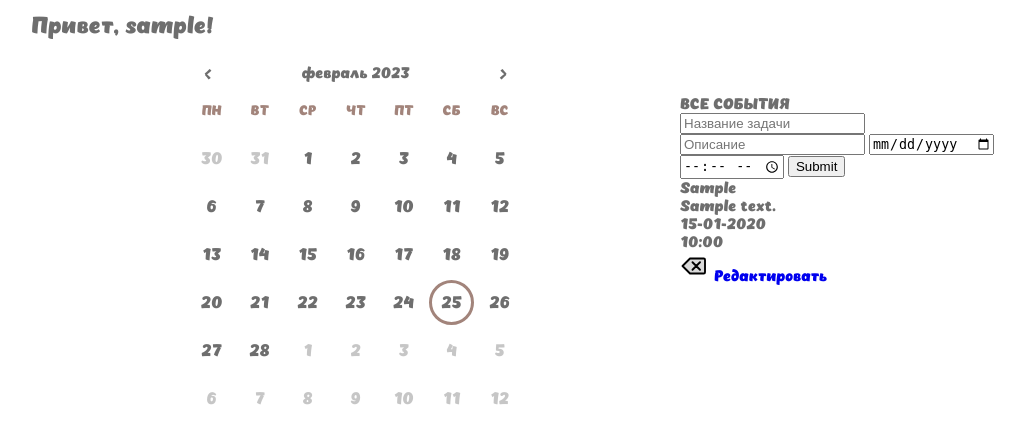
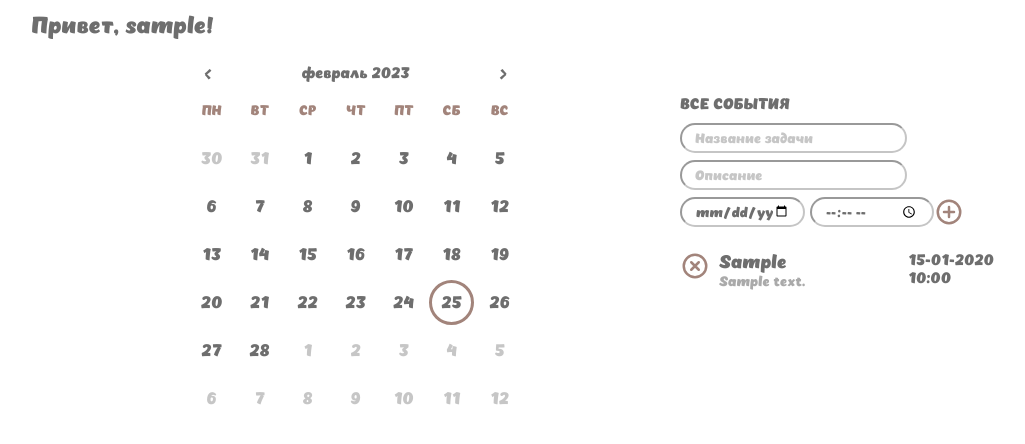
Before and after one commit to sch1zo1d/kallendar, a Django app: page / in a window 1280 px wide. Shown: the part 66-510 px from the top of the page, without its empty margins (39-1064 px from the left). Run offline with Django 4.2, Linux system fonts and the light colour scheme; a user stored in the database is signed in; tables that the repository leaves empty hold one stand-in row (values such as "Sample post").

Commit message:
calendar+events

```diff
--- a/app/cal/views.py
+++ b/app/cal/views.py
@@ -67,6 +67,7 @@ def add_event(request):
     }
     if not context.get('time'):
         context['time'] = None
+    # date = datetime.strptime(context.get('date'), '%-%m-%d')
     tom = Event(tittle=context.get('tittle'), notes=context.get(
         'notes'), date=context.get('date'), time=context.get('time'))
     tom.save()
--- a/app/static/css/blocks/events.less
+++ b/app/static/css/blocks/events.less
@@ -7,3 +7,81 @@
 	position: relative;
 	margin-top: 2.5rem;
 }
+#add_form {
+	display: flex;
+	// justify-content: space-between;
+	flex-direction: row;
+	align-items: flex-end;
+	flex-wrap: wrap;
+}
+
+.event_public {
+	display: flex;
+	// flex-direction: row;
+	// justify-content: space-between;
+	// align-items: flex-end;
+
+	padding: 17px 10px 0 0;
+}
+.ml1 {
+	margin-left: 0.6rem;
+}
+.event_hat {
+	margin-left: 0.6rem;
+	max-width: 130px;
+	word-wrap: break-word;
+}
+.events_all_hat {
+	display: flex;
+	align-items: center;
+	margin-bottom: 10px;
+}
+.event_tittle {
+	font-size: 1.2rem;
+}
+.event_notes {
+	font-size: 0.9rem;
+	color: #919191c5;
+}
+.event_date {
+	max-width: 95px;
+	width: 100%;
+}
+.push {
+	margin-left: auto;
+}
+// #add_form {
+// 	display: flex;
+// 	flex-wrap: wrap;
+// 	// height: 400px;
+// }
+input {
+	border-radius: 1rem;
+	border-color: @color__font__second;
+	font-family: @font-main;
+	color: @color__font;
+	height: 30px;
+	margin-bottom: 7px;
+}
+// .input_hat
+
+input[type="text"],
+input[type="date"],
+input[type="time"] {
+	padding: 5px 13px;
+}
+input[type="text"] {
+	width: 227px;
+}
+.form_input[type="date"] {
+	margin-right: 5px;
+}
+input[type="date"] {
+	width: 125px;
+}
+// input[type="time"] {
+// 	width: 50px;
+// }
+::-webkit-input-placeholder {
+	color: @color__font__second;
+}
--- a/app/static/css/blocks/media.less
+++ b/app/static/css/blocks/media.less
@@ -7,4 +7,7 @@
 	.hamburger-sidebar {
 		display: flex;
 	}
+	// .events_all_hat {
+	// 	justify-content: center;
+	// }
 }
--- a/app/static/css/style.less
+++ b/app/static/css/style.less
@@ -48,6 +48,9 @@ a {
 	text-decoration: none;
 	cursor: pointer;
 }
+p {
+	color: #919191c5;
+}
 // input {
 // 	writing-mode: horizontal-tb !important;
 // 	text-rendering: auto;
@@ -89,8 +92,11 @@ a {
 // }
 
 .buttons {
+	cursor: pointer;
 	width: 2rem;
 	height: 2rem;
+	fill: none;
+	align-items: center;
 }
 .hello {
 	font-size: 1.5rem;
--- a/app/templates/cal/events.html
+++ b/app/templates/cal/events.html
@@ -1,19 +1,26 @@
 {% load static %}
+<div class="events_all_hat">
 {% if current_date %}
-  <a class="all_events">prev</a>
-  <div class="events_container">СОБЫТИЯ НА {{current_date | date:"d-m-Y"}}</div>
+  <img class="all_events buttons" src="{% static 'images/back.svg' %}"></a>
+  <div class="events_container ml1">СОБЫТИЯ НА {{current_date | date:"d-m-Y"}}</div>
 {% else %}
   <div class="events_container">ВСЕ СОБЫТИЯ</div>
 {% endif %}
+</div>
 <form id="add_form">
+  <div class="input_hat">
   <input class='form_input' type="text" name="tittle" placeholder="Название задачи" />
-  <datalist></datalist>
   <input class='form_input' type="text" name="notes" placeholder="Описание" />
+  </div>
+  {% if not current_date %}
   <input class='form_input' type="date" name="date" />
+  {% else %}
+  <input type="hidden" name="date" value="{{current_date | date:"Y-m-d"}}"/>
+  {% endif %}
   <input class='form_input' type="time" name="time" />
-  <input type="hidden" name="nav" value="add" />
+  <input type="hidden" name="nav" value="add"/>
   {% comment %} <img type='submit' class="buttons" src="{% static 'images/add.svg' %}" alt="Добавить"></img> {% endcomment %}
-  <input type="submit" />
+  <input type="image" id="add_form" class="buttons" src="{% static 'images/add1.svg' %}"/>
 </form>
 {% comment %} {% if today_events_list %}
     {% for event in today_events_list %}
@@ -25,9 +32,14 @@
 {% if today_events_list %}
   <div>
     {% for event in today_events_list %}
-    <div id="{{event.id}}">
-        <div>{{ event.tittle }}</div>
-        <div>{{ event.notes }}</div>
+    <div id="{{event.id}}" class="event_public">
+        <img class="buttons delete_event" value="{{event.id}}" src="{% static 'images/del.svg' %}" alt="Удалить"></img>
+        <div class="event_hat">
+        <div class="event_tittle">{{ event.tittle }}</div>
+        <div class="event_notes">{{ event.notes }}</div>
+        </div>
+        <div class="push"></div>
+        <div class="event_date">
         {% if not current_date %}
           <div>{{ event.date | date:"d-m-Y" }}</div>
         {% endif %}
@@ -36,8 +48,8 @@
         {% else %}
           </li>
         {% endif %}
-        <img class="buttons delete_event" value="{{event.id}}" src="{% static 'images/delete.svg' %}" alt="Удалить"></img>
-        <a href="{% url 'cal:edit_event' event.id%}">Редактировать</a>
+        </div>
+        {% comment %} <a href="{% url 'cal:edit_event' event.id%}">Редактировать</a> {% endcomment %}
     </div>
     {% endfor %}
   </div>
```
Also changed, not shown: app/static/css/style.css, app/static/images/123.svg (renamed from app/static/images/add.svg), app/static/images/add1.svg (added), app/static/images/back-arrow-direction-down-right-left-up-2-svgrepo-com.svg (added), app/static/images/back.svg (added), app/static/images/del.svg (added).
